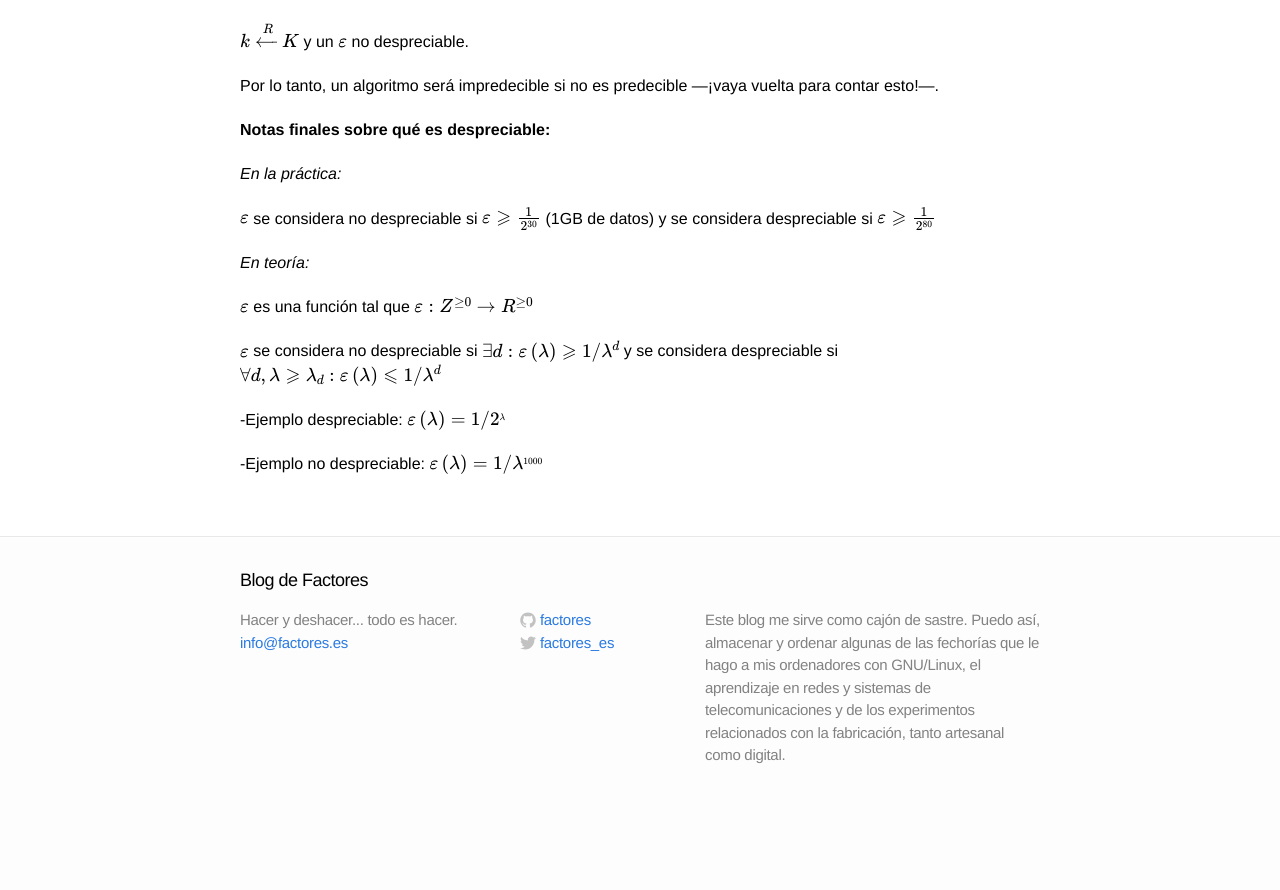
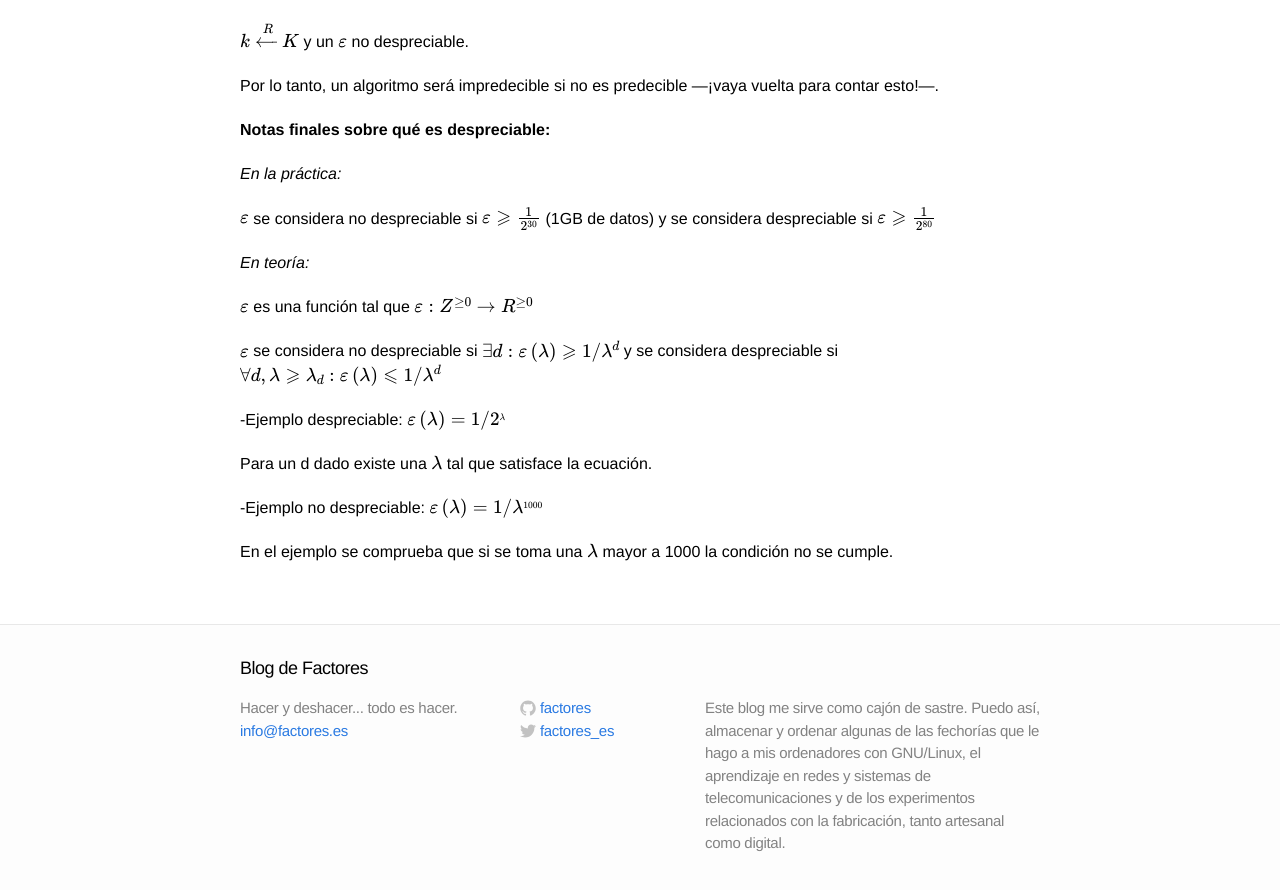
Before and after one commit to ddelaviuda/ddelaviuda.github.io, a Jekyll site: the page built from _posts/2016-09-05-Criptografia-elemental.markdown, in a window 1280 px wide and 900 px high, scrolled down 2143 px. Shown: the top 890 px of the window. Built offline with Jekyll 4.4.1, drawn with Linux system fonts in a browser that asks for light colours; formulas are drawn with MathJax 3; before the commit the page ends 2955 px from its top, so only the background shows below that.

Commit message:
Update 2016-09-05-Criptografia-elemental.markdown

```diff
--- a/_posts/2016-09-05-Criptografia-elemental.markdown
+++ b/_posts/2016-09-05-Criptografia-elemental.markdown
@@ -109,4 +109,8 @@ $$ \varepsilon $$ se considera no despreciable si $$ \exists d:\varepsilon\left(
 
 -Ejemplo despreciable: $$\varepsilon \left(\lambda \right )=1/2^{_{\lambda}}$$
 
+Para un d dado existe una $$\lambda$$ tal que satisface la ecuación.
+
 -Ejemplo no despreciable: $$\varepsilon \left(\lambda \right )=1/\lambda^{_{1000}}$$
+
+En el ejemplo se comprueba que si se toma una $$\lambda$$ mayor a 1000 la condición no se cumple.
```
